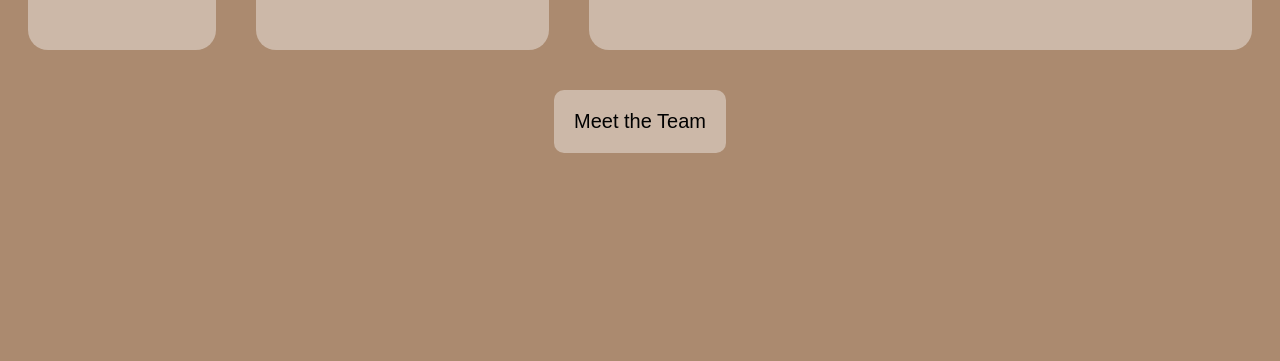
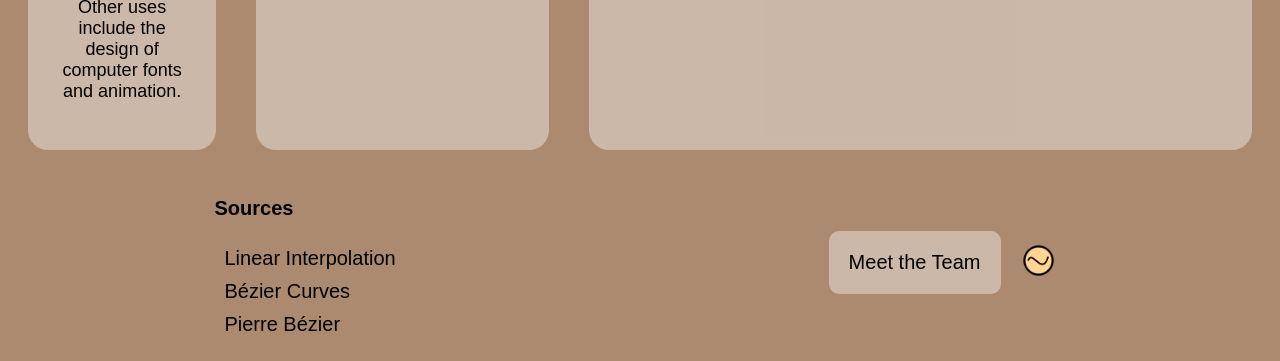
Before and after one commit to ScottAnk/lerpr, a React (Create React App) app: page /resources in a window 1280 px wide. Shown: the part 1643-2004 px from the top of the page. Before the commit the page ends 1824 px from the top, so only its background shows below. Built offline with nearby package versions, Linux system fonts and the light colour scheme.

Commit message:
add sources, lerpr content to Resources page

```diff
--- a/src/components/TaskBar/TaskBar.js
+++ b/src/components/TaskBar/TaskBar.js
@@ -71,8 +71,8 @@ export default function TaskBar({
     <div className="TaskBar">
       <button onClick={testSandbox}>testing testing</button>
 
-      <button disabled={deleteStyle ? false : true}
-
+      <button
+        disabled={deleteStyle ? false : true}
         style={{
           backgroundColor: deleteStyle ? '#FFD494' : '',
         }}
--- a/src/pages/Editor/Editor.css
+++ b/src/pages/Editor/Editor.css
@@ -24,7 +24,6 @@
   justify-content: space-between;
   border: 1px solid black;
 }
-
 
 .TaskbarContainer {
   display: flex;
--- a/src/pages/Resources/Resources.css
+++ b/src/pages/Resources/Resources.css
@@ -19,6 +19,7 @@
   border-radius: 20px;
   margin: 20px;
   flex: 3;
+  font-size: 18px;
 }
 
 .pierre-container {
@@ -58,6 +59,36 @@
 
 .TeamLink:hover {
   background-color: rgba(109, 107, 107, 0.408);
+  cursor: pointer;
+}
+
+.Footer {
+  display: flex;
+  align-items: center;
+  justify-content: space-around;
+  width: 100%;
+}
+
+.TeamDiv {
+  display: flex;
+  align-items: center;
+}
+.TeamDiv > * {
+  margin: 10px;
+}
+
+.SourcesList > * {
+  margin: 10px;
+}
+
+li {
+  list-style-type: none;
+}
+
+a:hover {
+  border-bottom: 1px solid;
+  background-color: rgba(109, 107, 107, 0.408);
+  cursor: pointer;
 }
 
 @media (max-width: 1000px) {
@@ -71,4 +102,12 @@
   .flex-container > * {
     margin-bottom: 50px;
   }
+
+  .Footer {
+    display: flex;
+    flex-direction: column;
+    align-items: center;
+    justify-content: space-around;
+    width: 100%;
+  }
 }
--- a/src/pages/Resources/Resources.js
+++ b/src/pages/Resources/Resources.js
@@ -2,6 +2,7 @@
 import { useNavigate } from 'react-router-dom'
 import './Resources.css'
 
+import lerpr from '../../assets/lerpr.png'
 import pierre from '../../assets/pierre.jpeg'
 
 export default function Resources() {
@@ -18,6 +19,12 @@ export default function Resources() {
         {/* link for team page */}
         <div className="flex-container">
           <div className="bezier-container">
+            <h4>Why Lerpr?</h4>
+            <p>
+              Lerpr is short for Linear Interpolation which is used for the
+              creation of Bézier curves using linear polynomials. Interpolation
+              helps estimate the value between two points.
+            </p>
             <h4>What is a Bézier Curve?</h4>
             <div className="curve-info">
               <p>
@@ -69,10 +76,34 @@ export default function Resources() {
             </div>
           </div>
         </div>
-        <footer>
-          <p className="TeamLink" onClick={handleNavigateTeam}>
-            Meet the Team
-          </p>
+        <footer className="Footer">
+          <div className="Sources">
+            <h4>Sources</h4>
+            <ul className="SourcesList">
+              <li>
+                <a href="https://www.toppr.com/guides/maths-formulas/linear-interpolation-formula/">
+                  Linear Interpolation
+                </a>
+              </li>
+              <li>
+                <a href="https://en.wikipedia.org/wiki/B%C3%A9zier_curve">
+                  Bézier Curves
+                </a>
+              </li>
+              <li>
+                <a href="https://en.wikipedia.org/wiki/Pierre_B%C3%A9zier">
+                  Pierre Bézier
+                </a>
+              </li>
+            </ul>
+          </div>
+
+          <div className="TeamDiv">
+            <p className="TeamLink" onClick={handleNavigateTeam}>
+              Meet the Team
+            </p>
+            <img className="AppLogo" src={lerpr}></img>
+          </div>
         </footer>
       </>
     </main>
```
